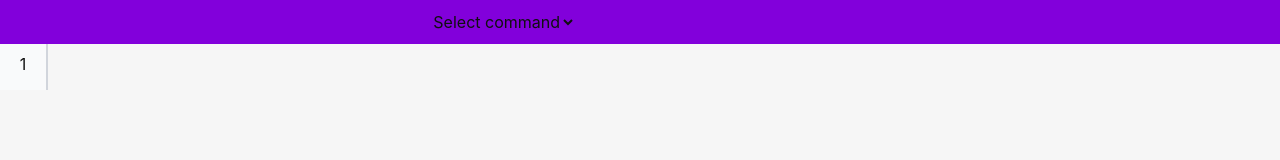
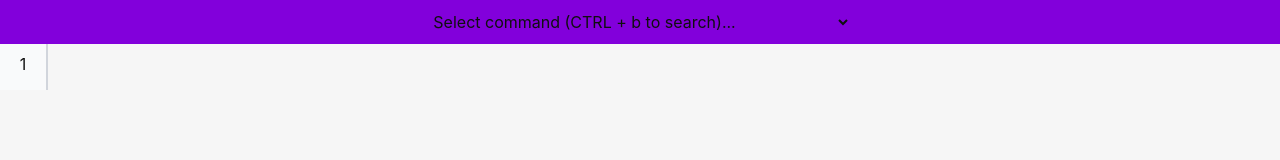
Before and after one commit to xwilen22/COOP, a React (Vite) app: page / in a window 1280 px wide. Shown: the top 160 px of the page. Built offline with nearby package versions, Linux system fonts and the light colour scheme.

Commit message:
Added dropdown select to header

```diff
--- a/src/components/CommandHeader.tsx
+++ b/src/components/CommandHeader.tsx
@@ -41,17 +41,14 @@ export function CommandHeader({ onChange, output, error }: CommandHeaderProps) {
 
   return (
     <header className="bg-purple-700 flex flex-row p-2 h-11 sticky top-0 z-50 justify-between items-center">
-      <div className="flex flex-row gap-2 grow w-1/3">
-        <p className="text-white">{output}</p>
+      <div className="flex flex-row gap-4 grow basis-1/3">
+        {error && <p className="text-red-300">{error}</p>}
+        {output && <p className="text-white">{output}</p>}
       </div>
-      <div className="flex justify-items-center w-1/3">
-        <div className="flex">
-          <CommandSearchSelect commands={commands} onSelect={onChange} />
-        </div>
+      <div className="flex justify-center basis-1/3">
+        <CommandSearchSelect commands={commands} onSelect={onChange} />
       </div>
-      <div className="w-1/3">
-        <p className="text-red-300">{error}</p>
-      </div>
+      <div className="basis-1/3" />
     </header>
   );
 }
--- a/src/components/CommandSearchSelect.tsx
+++ b/src/components/CommandSearchSelect.tsx
@@ -1,4 +1,11 @@
-import { useRef, useState, useEffect, useCallback } from "react";
+import {
+  useRef,
+  useState,
+  useEffect,
+  useCallback,
+  SyntheticEvent,
+  ChangeEvent,
+} from "react";
 import { Command } from "../types";
 import clsx from "clsx";
 
@@ -11,7 +18,8 @@ const transformSearchTags = ["Transform", "Convert"];
 const outputSearchTags = ["Get", "Output"];
 
 function CommandSearchSelect({ commands, onSelect }: CommandSearchSelectProps) {
-  const ref = useRef<HTMLInputElement>(null);
+  const availableCommandsSelectRef = useRef<HTMLSelectElement>(null);
+  const commandInputRef = useRef<HTMLInputElement>(null);
 
   const [controlKeyDown, setControlKeyDown] = useState<boolean>(false);
   const [open, setOpen] = useState<boolean>(false);
@@ -68,10 +76,24 @@ function CommandSearchSelect({ commands, onSelect }: CommandSearchSelectProps) {
     [filteredCommands, controlKeyDown, selectedIndex, open]
   );
 
+  function onSelectChange(event: ChangeEvent<HTMLSelectElement>) {
+    console.log("Select change hello");
+
+    const value = event.target.value;
+    const selectedCommand = commands.find((c) => c.value === value);
+
+    if (selectedCommand !== undefined) {
+      onSelect(selectedCommand);
+      if (availableCommandsSelectRef.current) {
+        availableCommandsSelectRef.current.value = "";
+      }
+    }
+  }
+
   useEffect(() => {
     if (open) {
       setSelectedIndex(0);
-      ref.current?.focus();
+      commandInputRef.current?.focus();
     }
   }, [open]);
 
@@ -108,8 +130,17 @@ function CommandSearchSelect({ commands, onSelect }: CommandSearchSelectProps) {
 
   return (
     <>
-      <select>
-        <option>Select command</option>
+      <select
+        className="w-full"
+        ref={availableCommandsSelectRef}
+        onChange={onSelectChange}
+      >
+        <option value="">Select command (CTRL + b to search)...</option>
+        {commands.map(({ value, label }, index) => (
+          <option key={`option-${value}-${index}`} value={value}>
+            {label}
+          </option>
+        ))}
       </select>
       {open && (
         <div
@@ -121,8 +152,9 @@ function CommandSearchSelect({ commands, onSelect }: CommandSearchSelectProps) {
               <input
                 className="w-full"
                 type="text"
-                ref={ref}
+                ref={commandInputRef}
                 onChange={(event) => setCurrentFilter(event.target.value)}
+                autoFocus
               />
             </div>
             <ol className="bg-amber-100">
```
